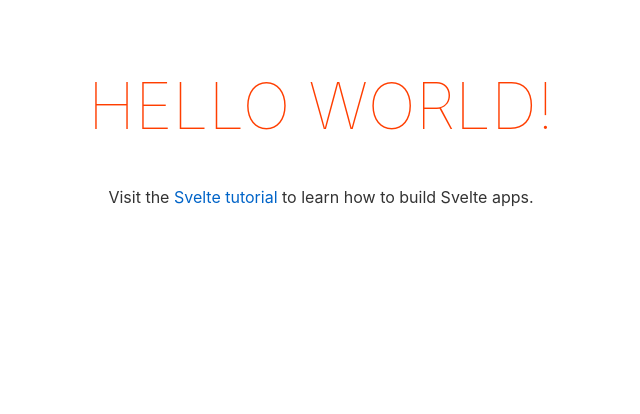
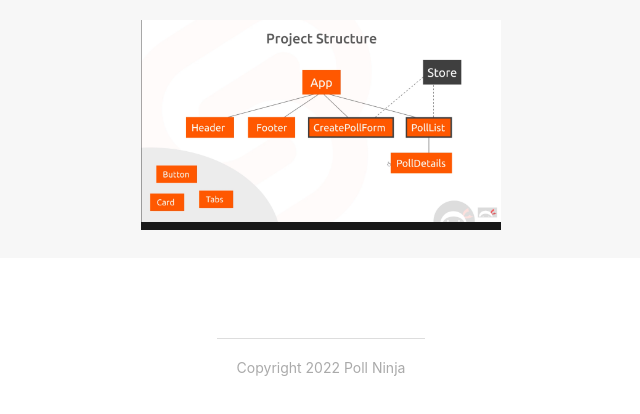
Before and after one commit to masahiro-nagai/ninjappolls_youtube, a Svelte app: page / in a window 1280 px wide. Shown: the top 414 px of the page, without its empty margins (319-959 px from the left). Built offline with nearby package versions, Linux system fonts and the light colour scheme.

Commit message:
header_footer_components

```diff
--- a/public/global.css
+++ b/public/global.css
@@ -7,7 +7,6 @@
 body {
 	color: #333;
 	margin: 0;
-	padding: 8px;
 	box-sizing: border-box;
 	font-family: -apple-system, BlinkMacSystemFont, "Segoe UI", Roboto, Oxygen-Sans, Ubuntu, Cantarell, "Helvetica Neue", sans-serif;
 }
--- a/src/App.svelte
+++ b/src/App.svelte
@@ -1,30 +1,15 @@
 <script>
-	export let name;
+	import Header from "./components/Header.svelte";
+	import Footer from "./components/Footer.svelte";
 </script>
+<Header />
+<main>
 
-<main>
-	<h1>Hello {name}!</h1>
-	<p>Visit the <a href="https://svelte.dev/tutorial">Svelte tutorial</a> to learn how to build Svelte apps.</p>
 </main>
-
+<Footer />
 <style>
-	main {
-		text-align: center;
-		padding: 1em;
-		max-width: 240px;
-		margin: 0 auto;
-	}
-
-	h1 {
-		color: #ff3e00;
-		text-transform: uppercase;
-		font-size: 4em;
-		font-weight: 100;
-	}
-
-	@media (min-width: 640px) {
-		main {
-			max-width: none;
-		}
+	main{
+		max-width: 960px;
+		margin: 40px auto;
 	}
 </style>
--- /dev/null
+++ b/src/components/Footer.svelte
@@ -0,0 +1,17 @@
+<footer>
+    <div class="copyright">Copyright 2022 Poll Ninja</div>
+</footer>
+
+<style>
+    footer{
+        padding: 40px;
+        text-align: center;
+    }
+    .copyright{
+        color: #aaa;
+        font-size: 14px;
+        display: inline-block;
+        padding: 20px;
+        border-top: 1px solid #ddd;
+    }
+</style>
--- /dev/null
+++ b/src/components/Header.svelte
@@ -0,0 +1,20 @@
+
+<header>
+    <h1>
+        <img src="/img/ProjectStructure.png" alt="Project Structure">
+    </h1>
+</header>
+
+<style>
+    header{
+        background: #f7f7f7;
+        padding: 20px;
+    }
+    h1{
+        margin: 0;
+        text-align: center;
+    }
+    img{
+        max-width: 360px;
+    }
+</style>
```
Also changed, not shown: public/img/ProjectStructure.png (added), スクリーンショット 2022-05-26 23.35.47.png (added).
